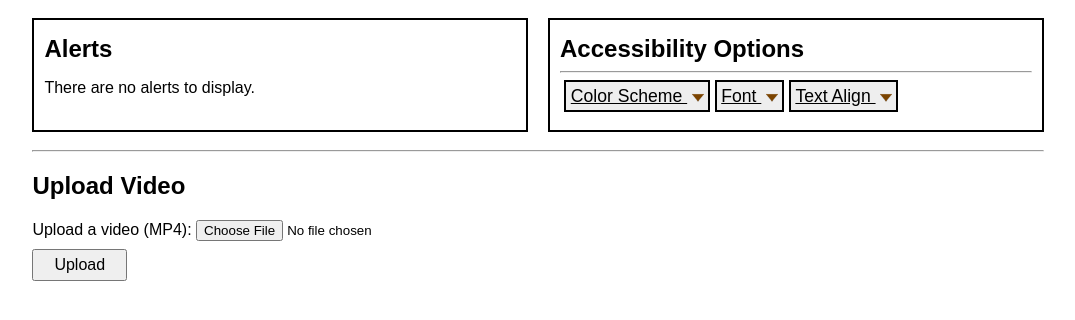
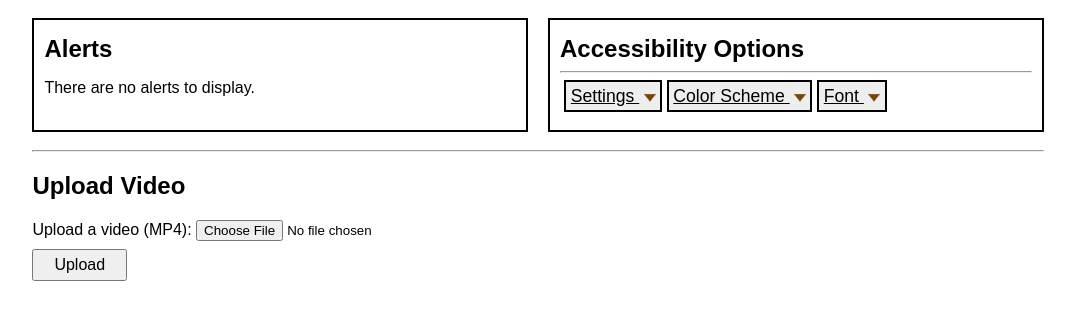
Before and after one commit to sjdobesh/ave, a Flask app: page / in a window 1280 px wide. Shown: the part 134-454 px from the top of the page, without its empty margins (102-1177 px from the left). Run offline with Flask 2, Linux system fonts and the light colour scheme.

Commit message:
Add Settings dropdown with shortcut and sound options; Remove text align dropdown

```diff
--- a/static/scripts/styleManager.js
+++ b/static/scripts/styleManager.js
@@ -33,23 +33,6 @@ StyleManager.prototype.setFontFamily = function (value) {
     }
 };
 
-StyleManager.prototype.setTextAlign = function (value) {
-    this.node.classList.remove("center-align");
-    this.node.classList.remove("right-align");
-    switch (value.trim()) {
-        case 'center':
-            this.node.classList.add("center-align");
-            break;
-
-        case 'right':
-            this.node.classList.add("right-align");
-            break;
-
-        default: // Left align
-            break;
-    }
-};
-
 StyleManager.prototype.setColorScheme = function (value) {
     this.node.classList.remove("light-gentle");
     this.node.classList.remove("dark");
@@ -80,6 +63,15 @@ StyleManager.prototype.setItalic = function (flag) {
     this.node.classList.toggle("italic");
 };
 
+StyleManager.prototype.setShortcuts = function (flag) {
+    console.log("shortcuts flag: " + flag);
+};
+
+StyleManager.prototype.setSounds = function (flag) {
+    console.log("sounds flag: " + flag);
+};
+
+
 StyleManager.prototype.setOption = function (option, value) {
 
     option = option.toLowerCase();
@@ -88,6 +80,14 @@ StyleManager.prototype.setOption = function (option, value) {
     }
 
     switch (option) {
+
+        case 'shortcuts':
+            this.setShortcuts(value);
+            break;
+
+        case 'sounds':
+            this.setSounds(value);
+            break;
 
         case 'font-bold':
             this.setBold(value);
@@ -113,10 +113,6 @@ StyleManager.prototype.setOption = function (option, value) {
             this.setItalic(value);
             break;
 
-        case 'text-align':
-            this.setTextAlign(value);
-            break;
-
         default:
             break;
 
--- a/templates/layout.html
+++ b/templates/layout.html
@@ -51,9 +51,22 @@
                 <ul id="menubar1" role="menubar" aria-labelledby="a11y-options">
                     <li role="none">
                         <a role="menuitem" aria-haspopup="true" aria-expanded="false" href="#" class="has-border">
-                            Color Scheme
+                            Settings
                         </a>
-                        <ul role="group" aria-label="Color Scheme" data-option="color-scheme">
+                        <ul role="menu" data-option="settings" aria-label="Settings">
+                            <li role="menuitemcheckbox" data-option="shortcuts" aria-checked="false">
+                                Keyboard shortcuts
+                            </li>
+                            <li role="menuitemcheckbox" data-option="sounds" aria-checked="false">
+                                Sound feedback
+                            </li>
+                        </ul>
+                    </li>
+                    <li role="none">
+                        <a role="menuitem" aria-haspopup="true" aria-expanded="false" href="#" class="has-border">
+                            Color&nbsp;Scheme
+                        </a>
+                        <ul role="menu" aria-label="Color Scheme" data-option="color-scheme">
                             <li role="menuitemradio" aria-checked="true">
                                 Light mode
                             </li>
@@ -94,22 +107,6 @@
                             </li>
                         </ul>
                     </li>
-                    <li role="none">
-                        <a role="menuitem" aria-haspopup="true" aria-expanded="false" href="#" class="has-border">
-                            Text Align
-                        </a>
-                        <ul role="menu" data-option="text-align" aria-label="Text Align">
-                            <li role="menuitemradio" aria-checked="true">
-                                Left
-                            </li>
-                            <li role="menuitemradio" aria-checked="false">
-                                Center
-                            </li>
-                            <li role="menuitemradio" aria-checked="false">
-                                Right
-                            </li>
-                        </ul>
-                    </li>
                 </ul>
             </nav>
         </div>
```
